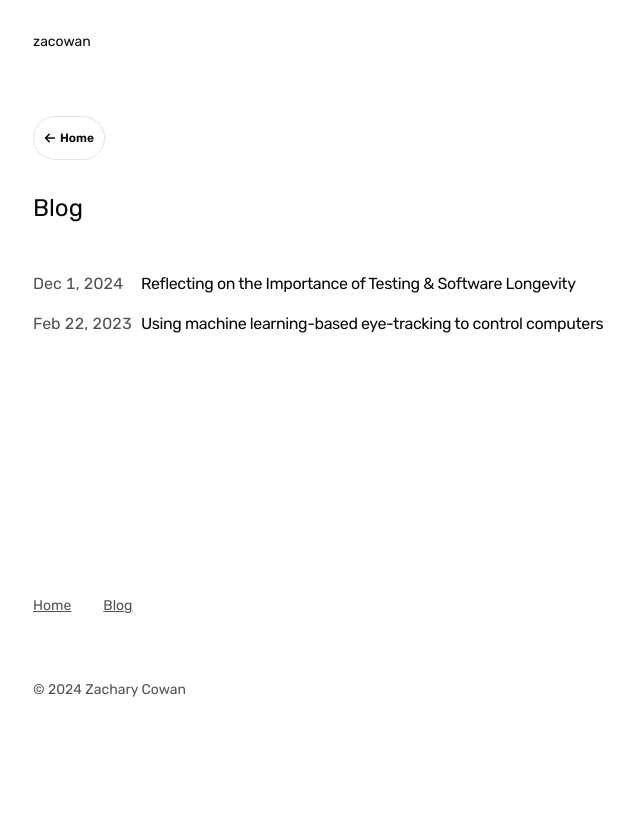
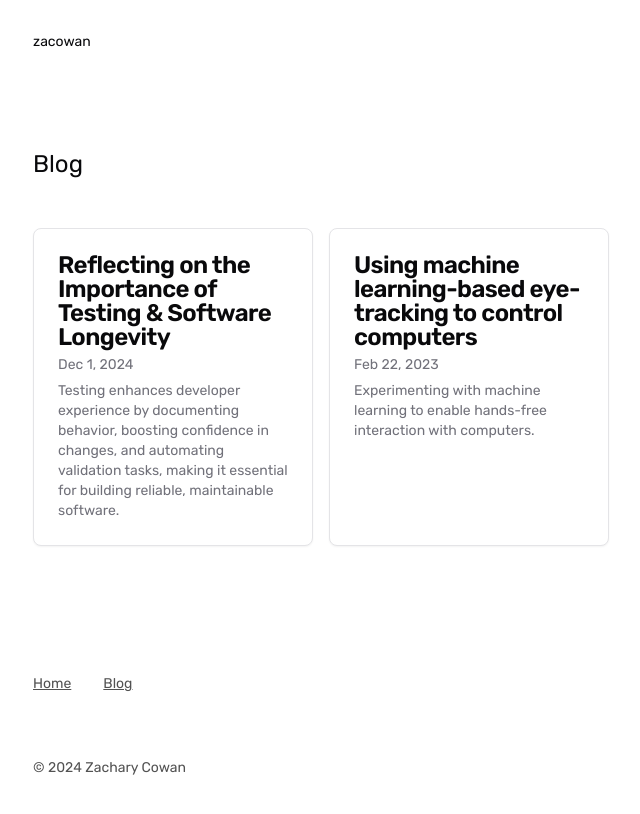
Before and after one commit to zacowan/zacowan.com, a Next.js app: page /blog in a window 1280 px wide. Shown: the top 814 px of the page, without its empty margins (319-959 px from the left). Built offline with nearby package versions, Linux system fonts and the light colour scheme.

Commit message:
feat: refactor blog page to use CardActionable components and remove BlogPosts component

```diff
--- a/app/blog/[slug]/page.tsx
+++ b/app/blog/[slug]/page.tsx
@@ -19,7 +19,8 @@ export async function generateMetadata(props: {
   params: Promise<StaticParams>;
 }) {
   const params = await props.params;
-  const post = getBlogPosts().find((post) => post.slug === params.slug);
+  const blogPosts = getBlogPosts();
+  const post = blogPosts.find((post) => post.slug === params.slug);
   if (!post) {
     return;
   }
@@ -57,7 +58,8 @@ export async function generateMetadata(props: {
 
 export default async function Blog(props: { params: Promise<StaticParams> }) {
   const params = await props.params;
-  const post = getBlogPosts().find((post) => post.slug === params.slug);
+  const blogPosts = getBlogPosts();
+  const post = blogPosts.find((post) => post.slug === params.slug);
 
   if (!post) {
     notFound();
--- a/app/blog/page.tsx
+++ b/app/blog/page.tsx
@@ -1,6 +1,11 @@
-import { BadgeLink } from "@/components/composite/badge-link";
-import { BlogPosts } from "@/components/composite/posts";
-import { FaArrowLeft } from "react-icons/fa6";
+import {
+  CardActionable,
+  CardDescription,
+  CardHeader,
+  CardTitle,
+} from "@/components/composite/card-actionable";
+import { formatDate, getBlogPosts } from "@/lib/blog/utils";
+import { RELATIVE_SITE_LINKS } from "@/lib/constants";
 
 export const metadata = {
   title: "Blog",
@@ -8,13 +13,28 @@ export const metadata = {
 };
 
 export default function Page() {
+  const blogPosts = getBlogPosts();
+
   return (
     <section>
-      <BadgeLink startSlot={<FaArrowLeft />} href="/">
-        Home
-      </BadgeLink>
       <h1 className="text-2xl mb-12 mt-8">Blog</h1>
-      <BlogPosts />
+      <div className="grid grid-cols-1 gap-4 sm:grid-cols-2">
+        {blogPosts.map((post) => (
+          <CardActionable
+            key={post.slug}
+            asElement="link"
+            href={RELATIVE_SITE_LINKS.BLOG_POST(post.slug)}
+          >
+            <CardHeader>
+              <CardTitle>{post.metadata.title}</CardTitle>
+              <CardDescription className="flex flex-col space-y-1.5">
+                <span>{formatDate(post.metadata.publishDate)}</span>
+                <span>{post.metadata.summary}</span>
+              </CardDescription>
+            </CardHeader>
+          </CardActionable>
+        ))}
+      </div>
     </section>
   );
 }
--- a/components/composite/posts.tsx
+++ /dev/null
@@ -1,25 +0,0 @@
-import Link from "next/link";
-import { formatDate, getBlogPosts } from "@/lib/blog/utils";
-
-export function BlogPosts() {
-  const blogPosts = getBlogPosts();
-
-  return (
-    <div>
-      {blogPosts.map((post) => (
-        <Link
-          key={post.slug}
-          className="flex flex-col space-y-1 mb-4"
-          href={`/blog/${post.slug}`}
-        >
-          <div className="w-full flex flex-col md:flex-row space-x-0 md:space-x-2">
-            <p className="dark:text-neutral-300 text-neutral-600 w-[100px] tabular-nums">
-              {formatDate(post.metadata.publishDate, false)}
-            </p>
-            <p className="tracking-tight">{post.metadata.title}</p>
-          </div>
-        </Link>
-      ))}
-    </div>
-  );
-}
```
